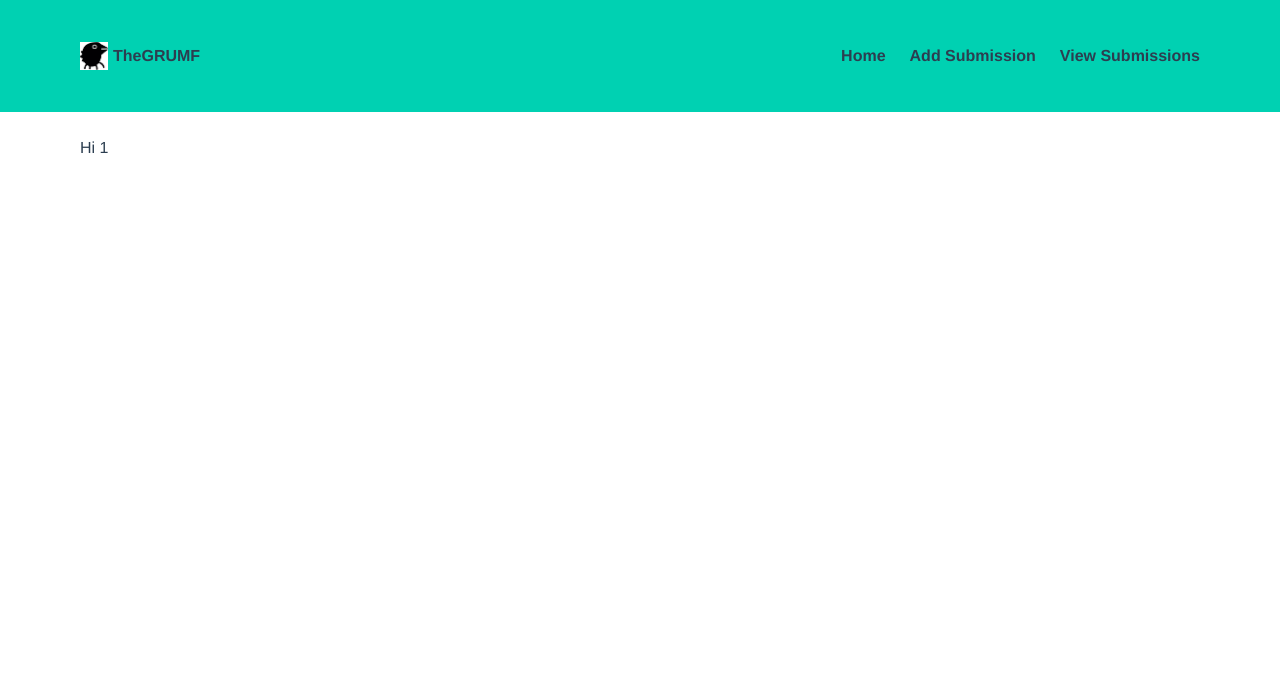
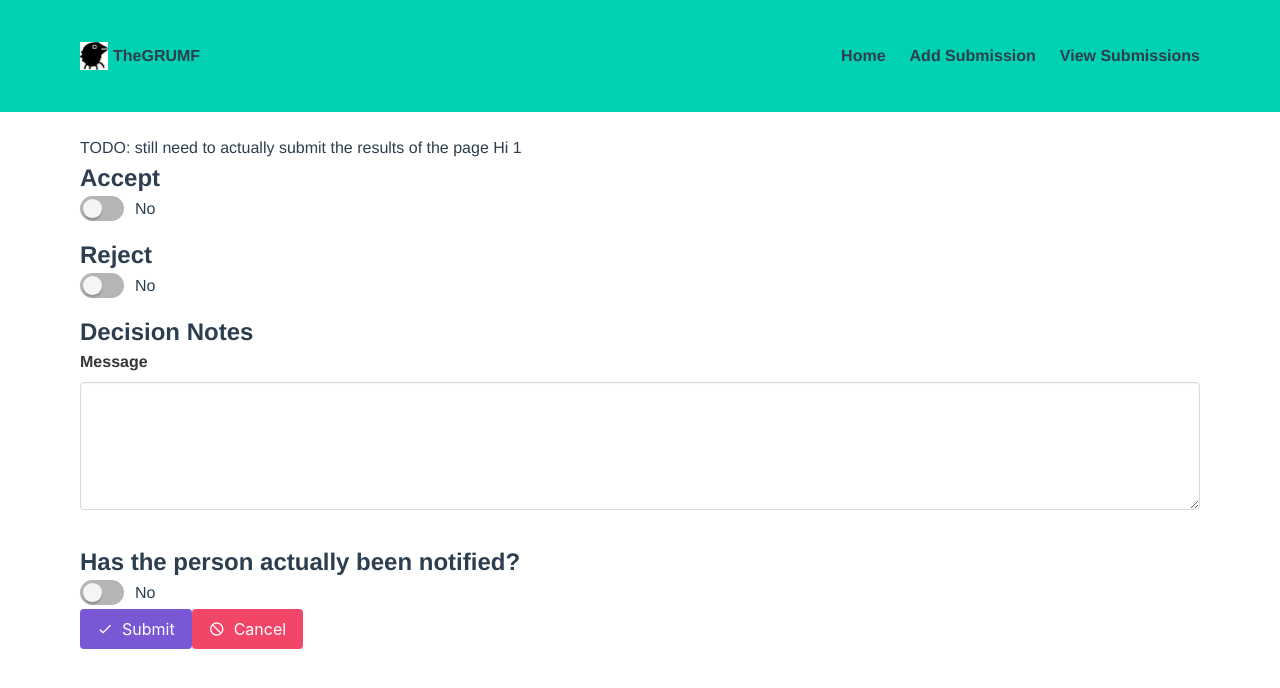
Before and after one commit to BradCoffield/TheGRUMF, a Vue app: page /final-decision/1 in a window 1280 px wide. Shown: the top 688 px of the page. Built offline with nearby package versions, Linux system fonts and the light colour scheme; no server answers; the database is empty.

Commit message:
passing issue around i think everywhere needed

```diff
--- a/src/views/EditSubmission.vue
+++ b/src/views/EditSubmission.vue
@@ -180,7 +180,7 @@ export default {
   created() {
     const ref = firebase
       .firestore()
-      .collection("issue_Two")
+      .collection(`issue_${this.$route.query.issue}`)
       .doc(this.$route.params.id);
 
 
--- a/src/views/FinalDecision.vue
+++ b/src/views/FinalDecision.vue
@@ -1,7 +1,39 @@
 <template>
-    <div>
+
+    <div>TODO: still need to actually submit the results of the page
         Hi {{this.$route.query.issue}} {{this.$route.params.id}}
-    </div>
+        <h3>Accept</h3>
+        <div class="field">
+            <b-switch v-model="isAccepted"
+                true-value="Yes"
+                false-value="No">
+                {{ isAccepted }}
+            </b-switch>
+        </div>
+        <h3>Reject</h3>
+          <div class="field">
+            <b-switch v-model="isRejected"
+                true-value="Yes"
+                false-value="No">
+                {{ isRejected }}
+            </b-switch>
+        </div>
+        <h3>Decision Notes</h3>
+         <b-field label="Message">
+            <b-input maxlength="300" type="textarea"></b-input>
+        </b-field>
+        <h3>Has the person actually been notified?</h3>
+           <b-switch v-model="actuallyNotified"
+                true-value="Yes"
+                false-value="No">
+                {{ actuallyNotified }}
+            </b-switch>
+            <p>
+
+            <button class="button is-primary sendButton" @click="sendUpdate"> <span class="mdi mdi-check"></span>&nbsp; Submit</button>
+    <button class="button is-danger " @click=" goActuallyHome"> <span class="mdi mdi-cancel"></span>&nbsp; Cancel</button>
+
+            </p></div>
 </template>
 
 <script>
@@ -13,6 +45,10 @@ export default {
   data() {
     return {
  key: this.$route.params.id,
+ submission: {},
+ isAccepted: "No",
+ isRejected: "No",
+ actuallyNotified: "No"
 
 
     }},
@@ -30,5 +66,23 @@ export default {
         alert("No such document!");
       }
     });
-  },}
+  },
+  methods:{
+     sendUpdate(evt) {
+
+      evt.preventDefault();
+
+if (this.isAccepted && this.isRejected == "Yes") {
+  alert('Cut the fucking shenanigans. A piece cannot be both accpeted and rejected.')
+}
+else{const updateRef = firebase
+        .firestore()
+       .collection(`issue_${this.submission.issue}`)
+        .doc(this.$route.params.id)
+        .set(this.submission, { merge: true });}
+    },
+    goActuallyHome() {
+      router.push("/");
+    },
+  }}
     </script>
--- a/src/views/ViewSubmissions.vue
+++ b/src/views/ViewSubmissions.vue
@@ -59,7 +59,7 @@
           <li>Author's Primary Genre: {{props.row.primary_genre}}</li>
           <li>Author Letter/Bio: {{props.row.author_letter}}</li>
 
-          <button class="button is-outlined" @click="editSubmission(props.row.key)">
+          <button class="button is-outlined" @click="editSubmission(props.row.key, props.row.issue)">
             <span class="mdi mdi-square-edit-outline"></span>Edit Submission Details
           </button>
           <button class="button is-outlined" @click="finalDecision(props.row.key, props.row.issue)">
@@ -150,10 +150,11 @@ export default {
       });
     });
     },
-    editSubmission(id) {
+    editSubmission(id, issue) {
       router.push({
         name: "editSubmission",
         params: { id: id },
+        query: {issue: issue}
 
       });
     },
```
